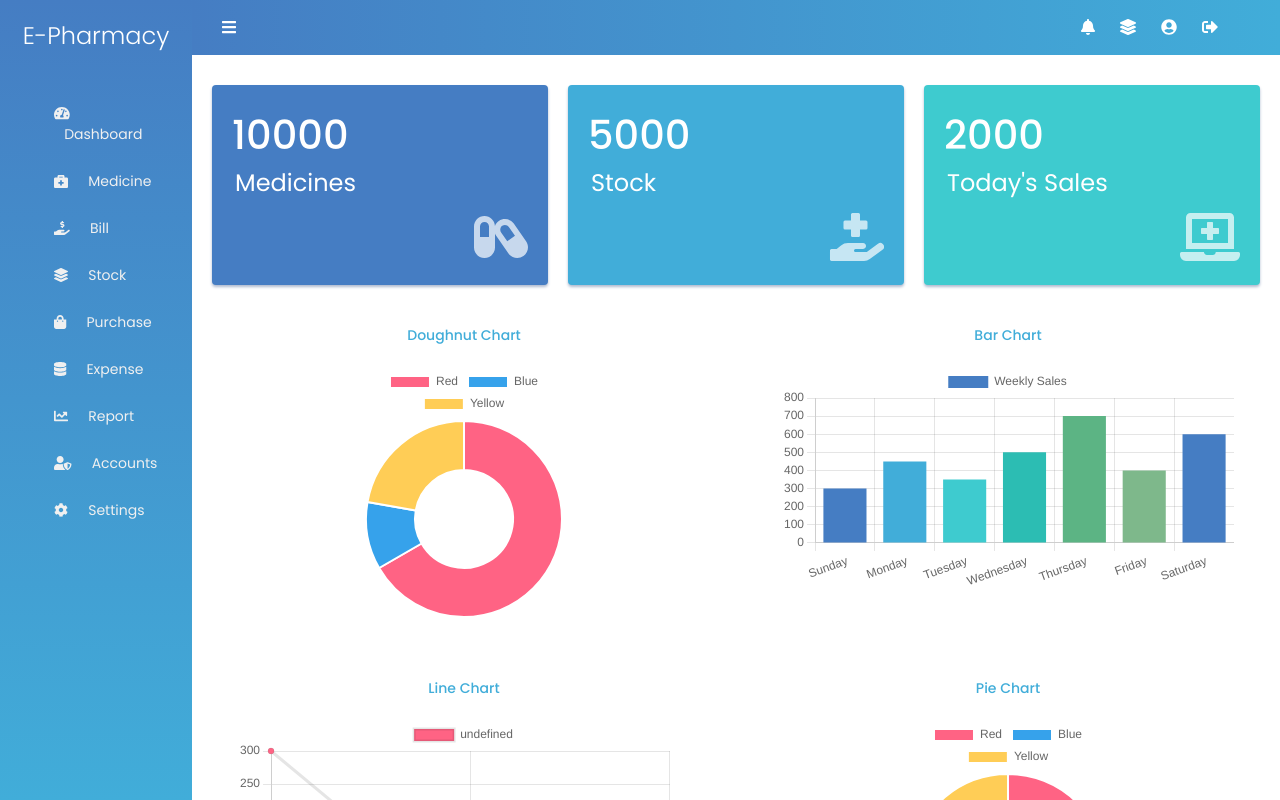
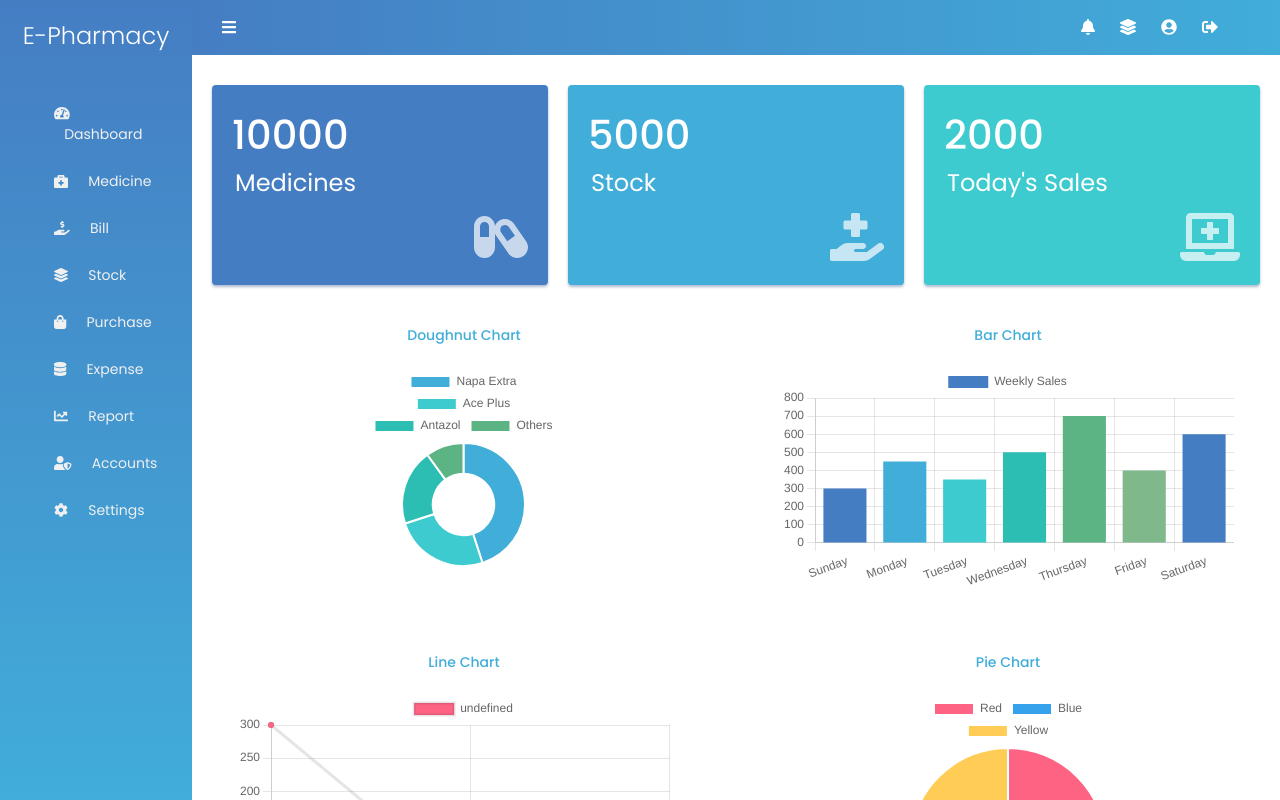
Before and after one commit to tanjimulislam55/pharmacy-frontend, a React (Create React App) app: page / in a window 1280 px wide. Shown: the top 800 px of the page. Built offline with nearby package versions, Linux system fonts and the light colour scheme.

Commit message:
add: top madicine value added

```diff
--- a/src/components/Chart/DoughnutChart/DoughnutChart.jsx
+++ b/src/components/Chart/DoughnutChart/DoughnutChart.jsx
@@ -5,17 +5,18 @@ import classes from './DougnutChart.module.css'
 ChartJS.register(ArcElement, Tooltip, Legend)
 
 export default function DoughnutChart() {
+    const labels = ['Napa Extra', 'Ace Plus', 'Antazol', 'Others']
     const data = {
-        labels: ['Red', 'Blue', 'Yellow'],
+        labels: labels,
         datasets: [
             {
-                data: [300, 50, 100],
-                backgroundColor: ['rgb(255, 99, 132)', 'rgb(54, 162, 235)', 'rgb(255, 205, 86)'],
+                label: 'Top Medicine',
+                data: [45, 25, 20, 10],
+                backgroundColor: ['#41add9', '#3ecbcf', '#2cbdb3', '#5cb484', '#7eb88b'],
                 hoverOffset: 1,
             },
         ],
     }
-
     return (
         <div className={classes.container}>
             <Doughnut data={data} />
--- a/src/components/Chart/DoughnutChart/DougnutChart.module.css
+++ b/src/components/Chart/DoughnutChart/DougnutChart.module.css
@@ -1,6 +1,6 @@
 .container {
-    width: 50%;
-    height: 50%;
+    width: 40%;
+    height: 40%;
     margin: 20px auto;
     cursor: pointer;
 }
```
